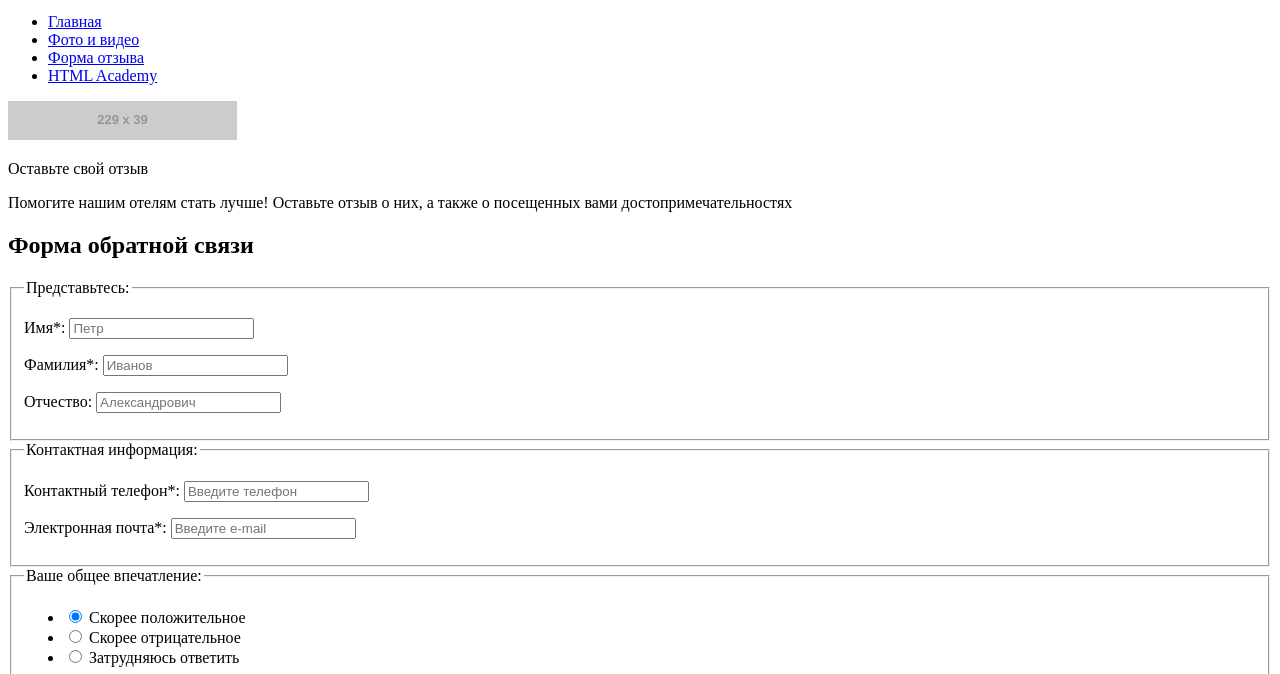
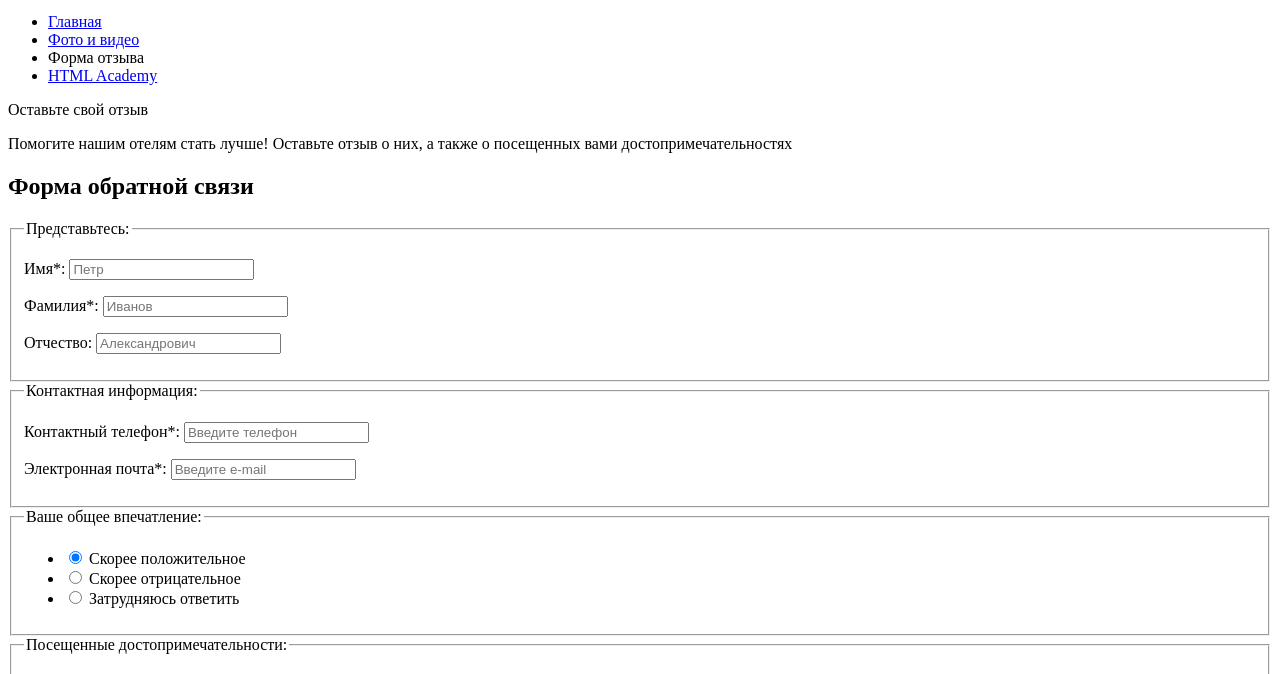
Before and after one commit to Ann-Mir/1537031-sedona-21, a website: page source/form.html in a window 1280 px wide. Shown: the part 120-794 px from the top of the page. Drawn offline with Linux system fonts and the light colour scheme; placeholder pictures from the web are drawn by us.

Commit message:
started fixes:

```diff
--- a/source/form.html
+++ b/source/form.html
@@ -4,7 +4,7 @@
     <meta charset="utf-8">
     <title>HTML Academy: Седона - Форма поиска отеля</title>
   </head>
-  <body class="page page__body">
+  <body class="page__body">
     <header class="page-header">
       <a class="page-header__logo">
         <img src="https://via.placeholder.com/101.7x84" width="102" height="84" alt="Герб города Седона">
@@ -13,13 +13,13 @@
         <button class="main-nav__toggle" type="button"><span class="visually-hidden">Открыть меню или закрыть открытое меню</span></button>
         <ul class="main-nav__list site-list">
           <li class="site-list__item">
-            <a class="site-list__link site-list__link--main" href="#">Главная</a>
+            <a class="site-list__link site-list__link--main" href="index.html">Главная</a>
           </li>
           <li class="site-list__item">
             <a class="site-list__link site-list__link--photos" href="#">Фото и видео</a>
           </li>
           <li class="site-list__item">
-            <a class="site-list__link site-list__link--feedback" href="#">Форма отзыва</a>
+            <a class="site-list__link site-list__link--feedback">Форма отзыва</a>
           </li>
           <li class="site-list__item">
             <a class="site-list__link site-list__link--made-by" href="https://htmlacademy.ru/" target="_blank">HTML Academy</a>
@@ -29,7 +29,6 @@
     </header>
     <main>
       <section class="promo promo--inner">
-        <img class="promo__slogan promo__slogan--inner" src="https://via.placeholder.com/229x39" width="229" height="39" alt="Sedona">
       </section>
       <section class="feedback">
         <div class="feedback__intro intro">
```
